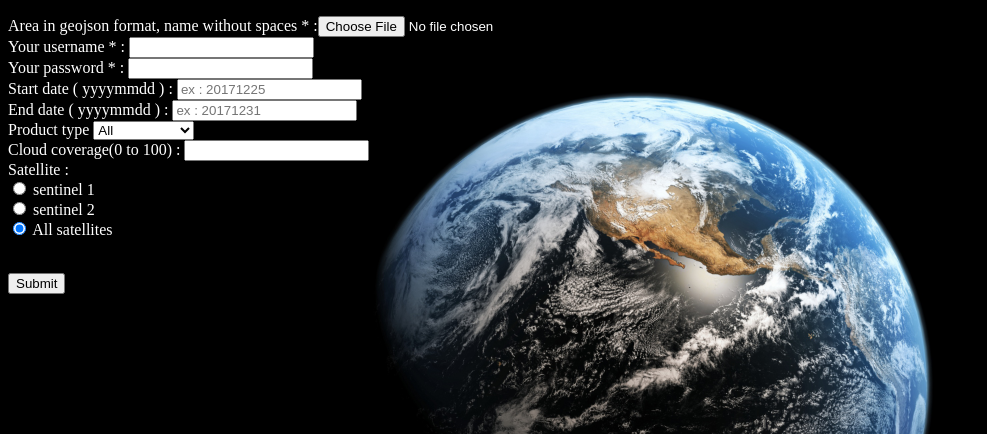
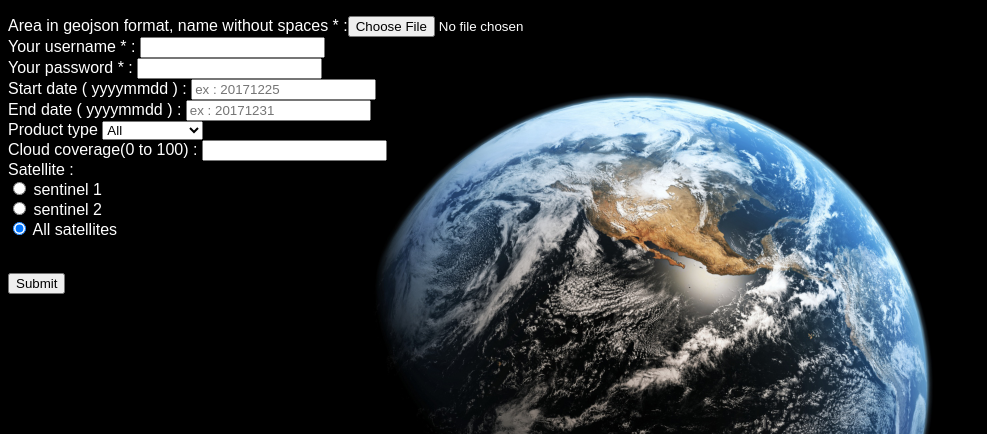
Before and after one commit to manusrn/Docker-Download-ESA-Sentinel-Data, a PHP site: page /form.php in a window 1280 px wide. Shown: the top 434 px of the page, without its empty margins (0-987 px from the left). Run offline with PHP 8.4, Linux system fonts and the light colour scheme; some libraries are stand-ins or nearby versions.

Commit message:
changed font

```diff
--- a/web_page/style.css
+++ b/web_page/style.css
@@ -4,6 +4,7 @@ body {
   background-image: url('images/earth.jpg');
   background-size: 100%;
   color: white;
+  font-family: Arial ;
 }
 #principal_title {
   color: white;
```
